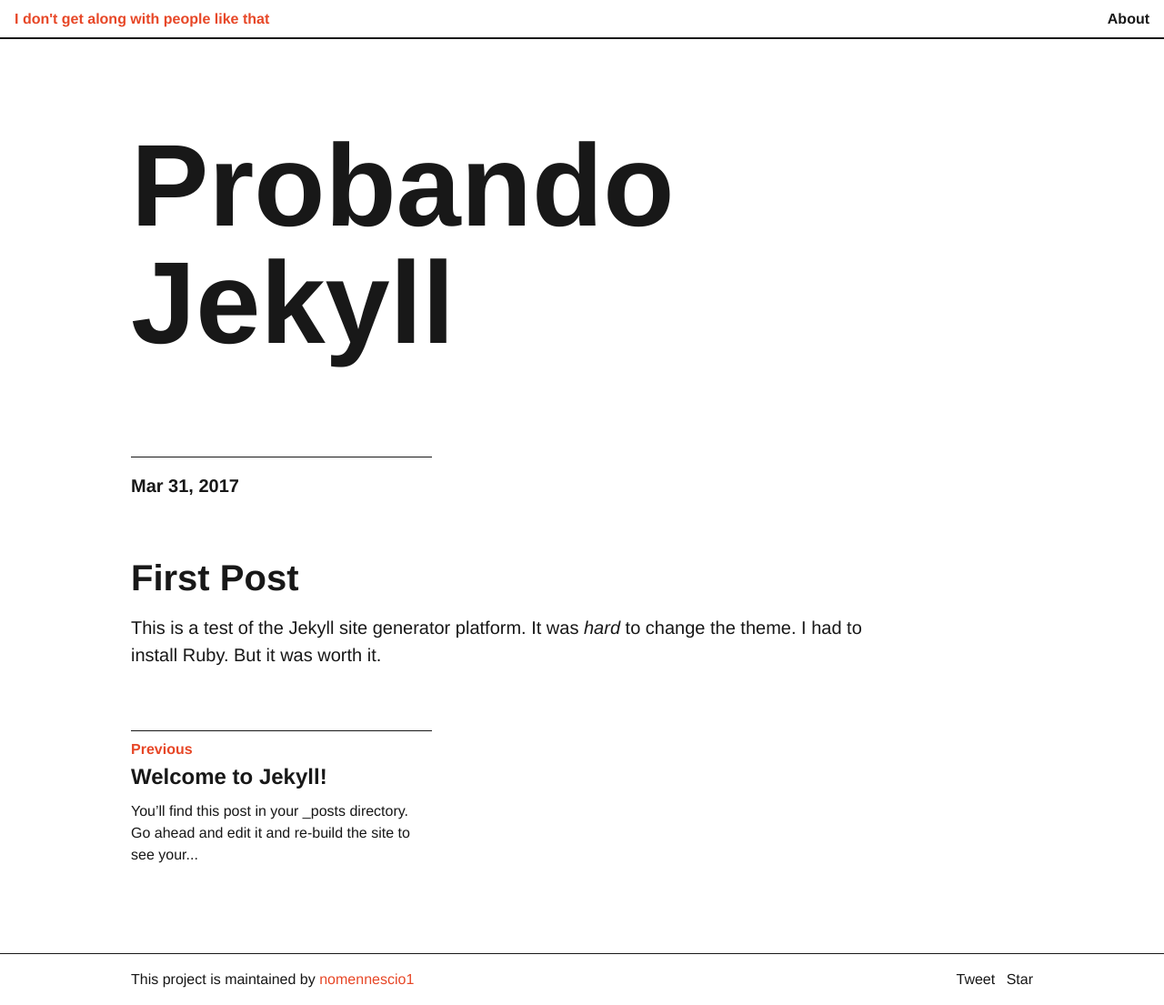
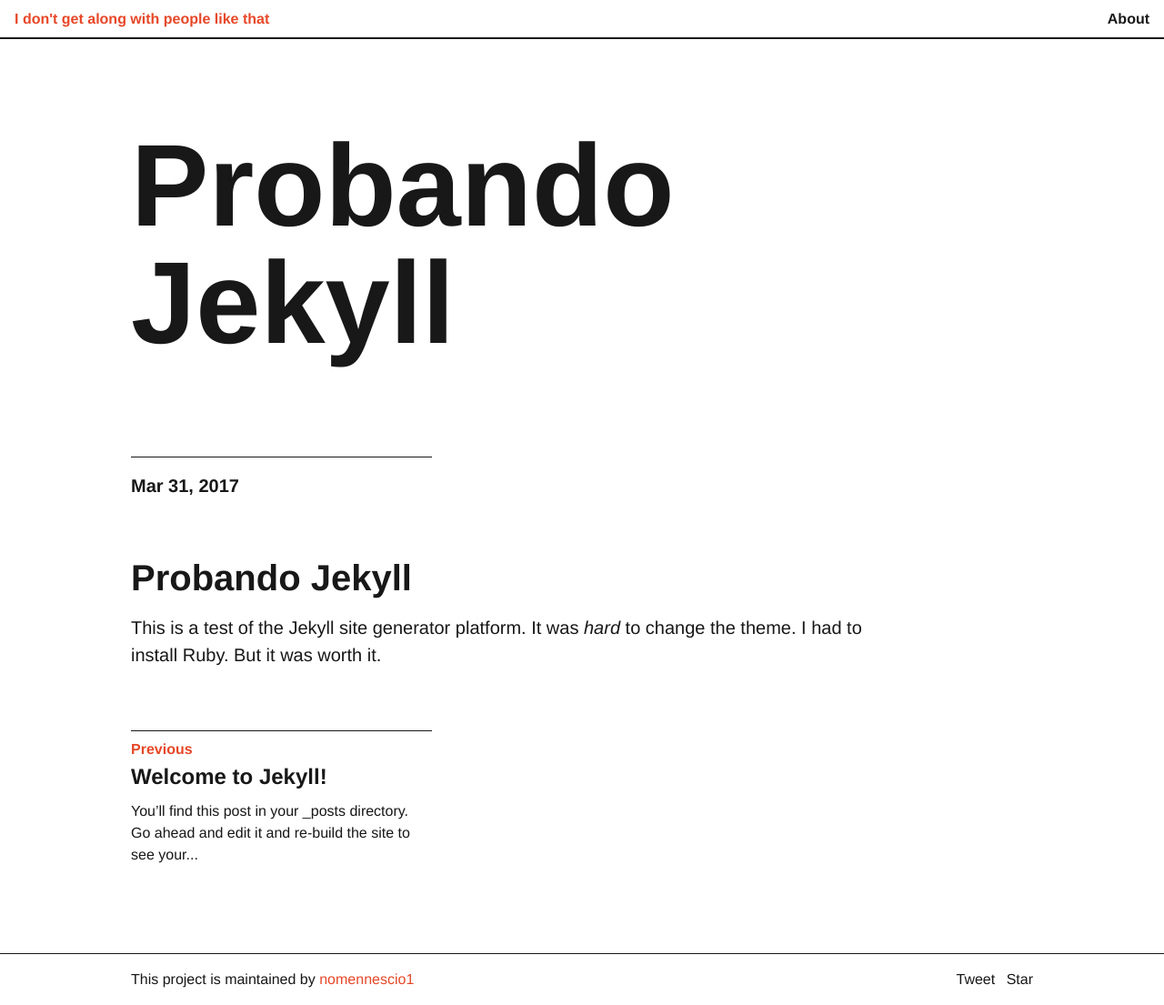
Before and after one commit to NomenNescio1/blog-jekyll, a Jekyll site: the page built from _posts/2017-03-30-Probando-Jekyll.markdown, in a window 1280 px wide. Shown: the whole page at 91% size. Built offline with Jekyll 4.4.1, drawn with Linux system fonts in a browser that asks for light colours; comment, search, counter and statistics services are not loaded.

Commit message:
Update 2017-03-30-Probando-Jekyll.markdown

```diff
--- a/_posts/2017-03-30-Probando-Jekyll.markdown
+++ b/_posts/2017-03-30-Probando-Jekyll.markdown
@@ -4,5 +4,5 @@
 date:   2017-03-30 22:30:04 -0500
 categories: jekyll posts
 ---
-# First Post
+# Probando Jekyll
 This is a test of the Jekyll site generator platform. It was _hard_ to change the theme. I had to install Ruby. But it was worth it.
```
